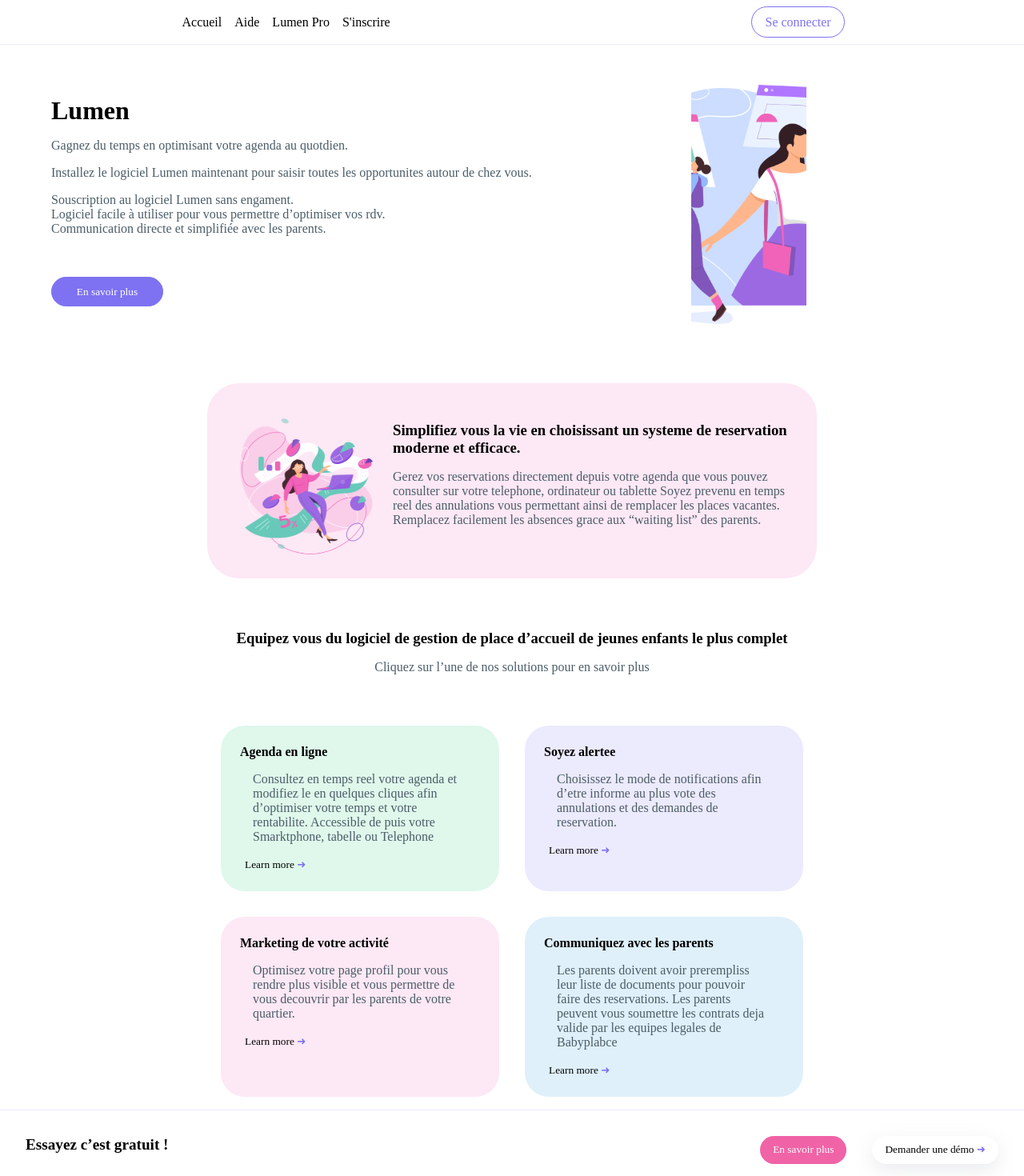
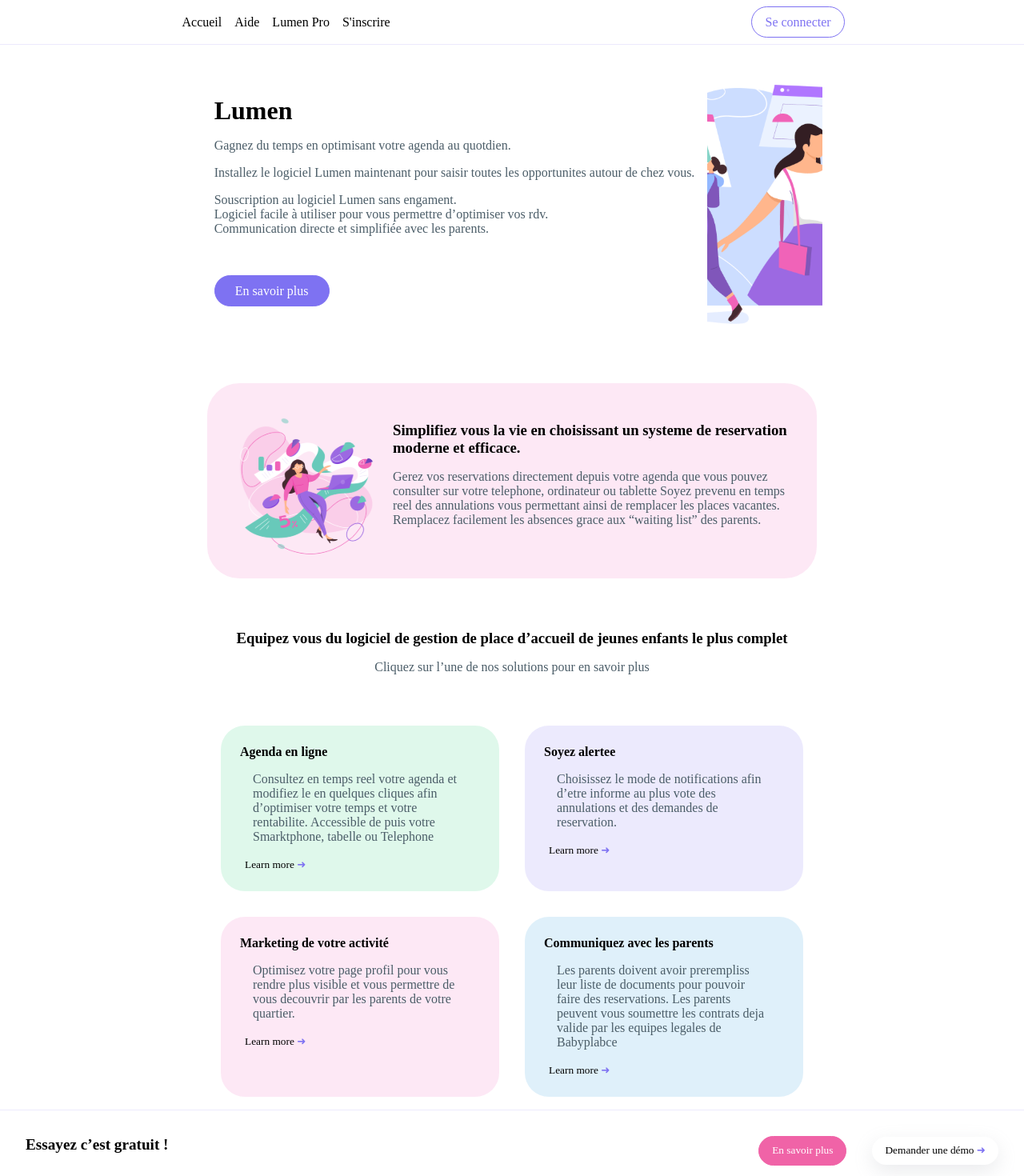
Before and after one commit to WildCodeSchool-2024-02/toulouse-babyplace, a React (Vite) app in the folder client/: page / in a window 1280 px wide. Shown: the top 1470 px of the page at 80% size. Built offline with nearby package versions, Linux system fonts and the light colour scheme; a web font is replaced by a local one.

Commit message:
fix: correction css

```diff
--- a/client/src/App.scss
+++ b/client/src/App.scss
@@ -21,6 +21,7 @@
   #intro-flex {
     display: flex;
     flex-direction: column;
+    align-items: center;
 
     #intro {
       display: flex;
@@ -36,7 +37,8 @@
         padding-inline: 1rem;
         padding-block: 0.6rem;
         margin-block: 1rem;
-        max-width: 140px;
+        max-width: 9rem;
+        font-size: 1rem;
       }
 
       button:hover {
--- a/client/src/components/Footer/Footer.scss
+++ b/client/src/components/Footer/Footer.scss
@@ -32,14 +32,28 @@
   }
   #btn-more {
     background-color: var(--secondary-color);
-    border: none;
+    border: var(--secondary-color) 1px solid;
     color: var(--lighter-color);
+  }
+
+  #btn-more:hover {
+    background-color: var(--lighter-color);
+    color: var(--secondary-color);
+    border: var(--secondary-color) 1px solid;
   }
 
   #btn-demo {
     background-color: var(--lighter-color);
     border: none;
     box-shadow: rgba(149, 157, 165, 0.2) 0px 8px 24px;
+  }
+
+  #btn-demo:hover {
+    background-color: var(--main-color);
+    color: var(--lighter-color);
+    span {
+      color: var(--lighter-color);
+    }
   }
 
   h2 {
```
